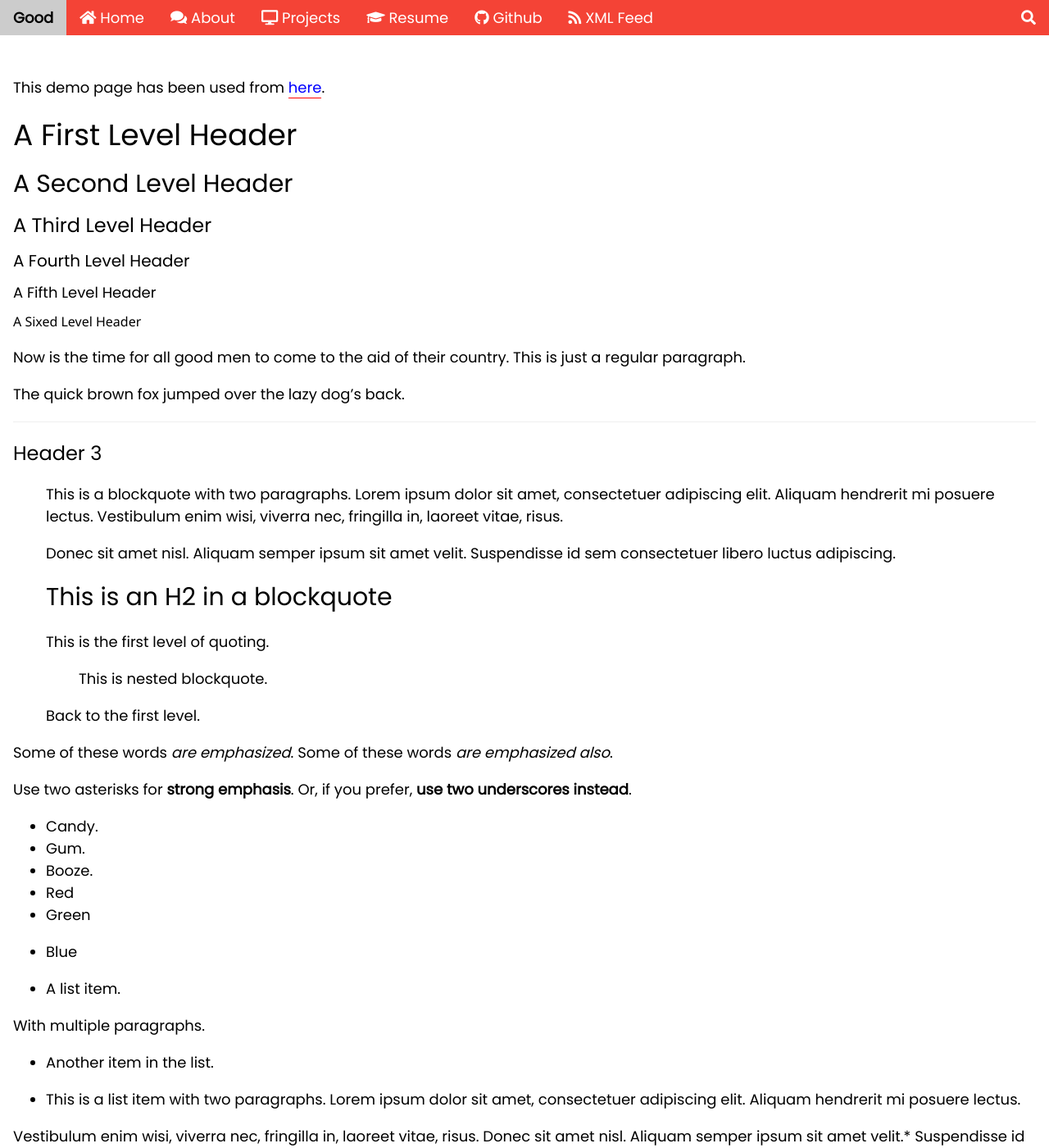
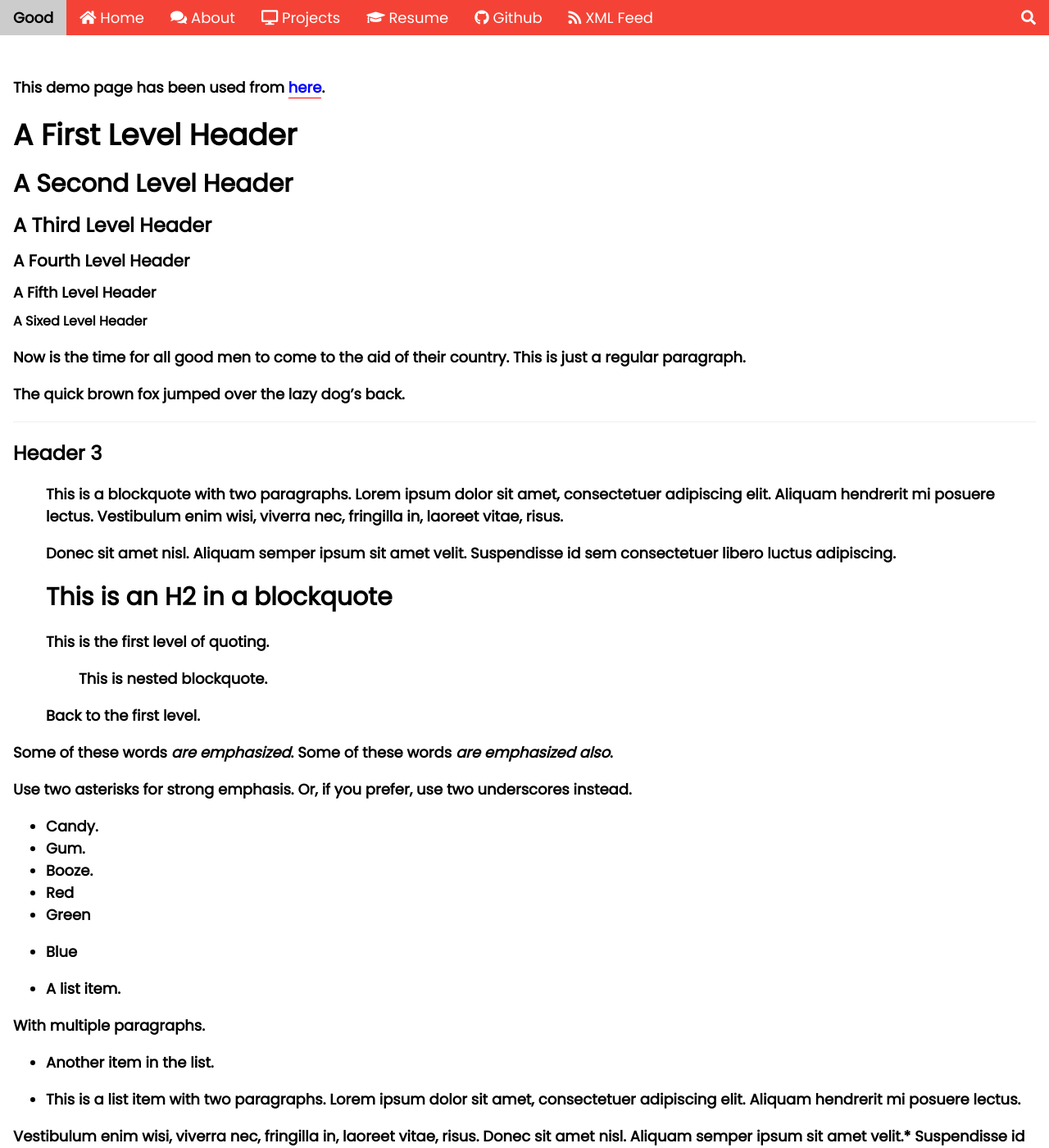
Before and after one commit to chipprogrammers/Good, a Jekyll site: the page built from _posts/2016-06-04-example-content.md, in a window 1280 px wide and 1400 px high. Shown: the whole window at 82% size. Built offline with Jekyll 4.4.1, drawn with Linux system fonts in a browser that asks for light colours; comment, search, counter and statistics services are not loaded.

Commit message:
Update main.css

```diff
--- a/assets/css/main.css
+++ b/assets/css/main.css
@@ -2,8 +2,10 @@ body,h1,h2,h3,h4,h5 {font-family: "Poppins", sans-serif}
 body {font-size:18px;}
 .w3-half img{margin-bottom:-6px;margin-top:16px;opacity:0.8;cursor:pointer}
 .w3-half img:hover{opacity:1}
-article {
-    display: block;
+article, h1, h2, h3, h4, h5, h6, .h1, .h2, .h3, .h4 {
+  font-family: "Poppins", sans-serif;
+  font-weight: 600;
+  display: block;
 }
 .search {
 	position: fixed;
```
